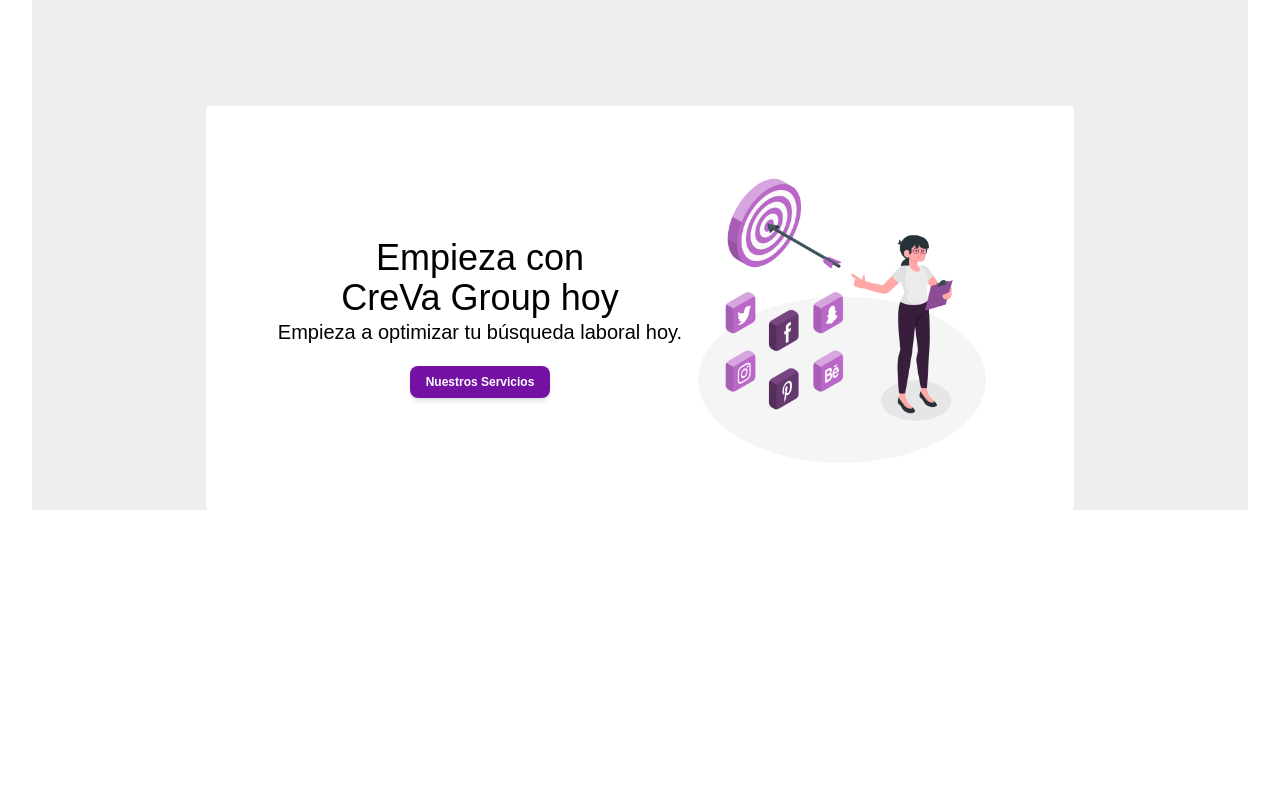
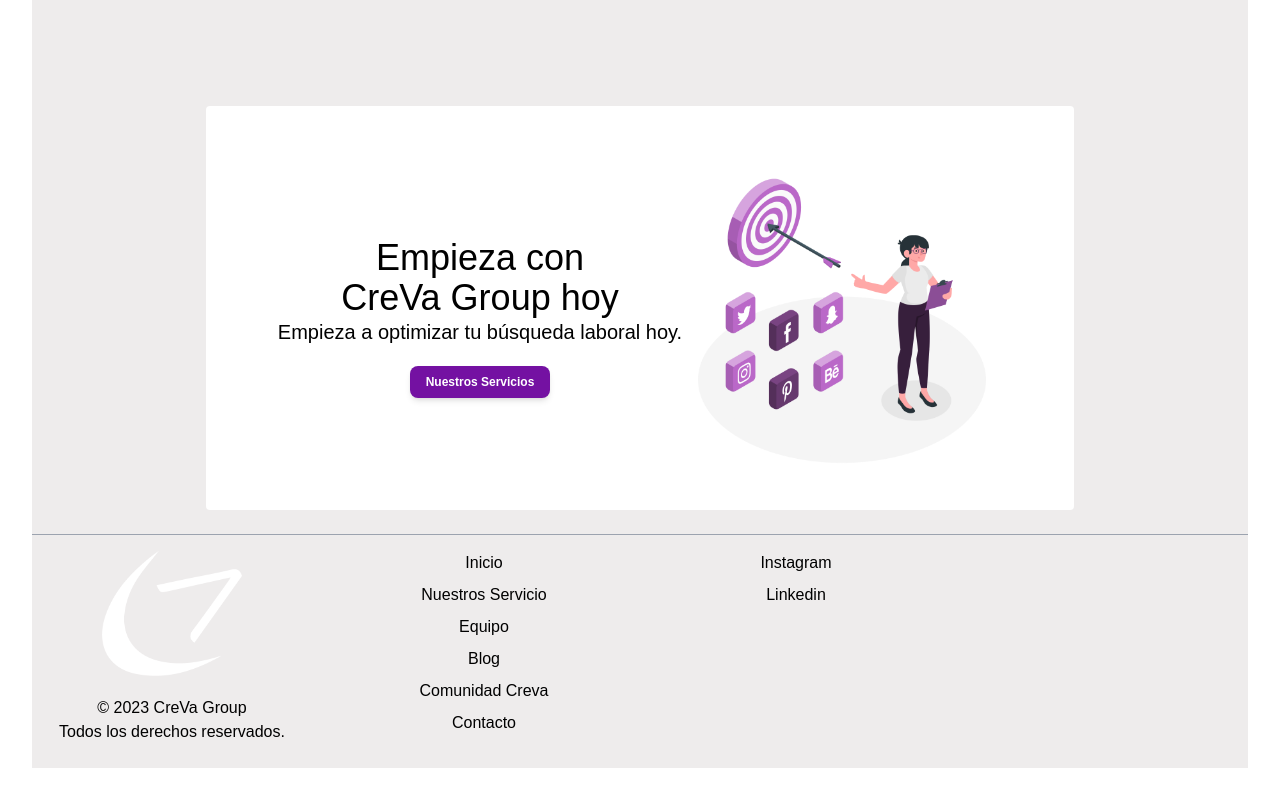
Before and after one commit to CrevaGroup/client, a React (Vite) app: page / in a window 1280 px wide. Shown: the part 1849-2649 px from the top of the page. Before the commit the page ends 2391 px from the top, so only its background shows below. Built offline with nearby package versions, Linux system fonts and the light colour scheme.

Commit message:
Creacion de Footer

```diff
--- /dev/null
+++ b/src/components/Footer.jsx
@@ -0,0 +1,52 @@
+import { NavLink } from "react-router-dom";
+
+import LogoBlanco from "../assets/Blanco-transparente-Logo.png"
+
+function Footer(){
+    return(
+        <footer className="bg-custom-gray text-black py-6">
+      <div className="container mx-auto text-center">
+        <hr className="border-gray-400 mb-4" />
+        <div className="grid grid-cols-1 md:grid-cols-4 gap-8">
+          <div>
+            <img src={LogoBlanco} alt="Logo Footer" className="w-1/2  mx-auto"/>
+            <p className="mt-5">&copy; 2023 CreVa Group</p>
+                <p>Todos los derechos reservados.</p>
+          </div>
+          <div className="text-center">
+          <div className="mb-2">
+            <NavLink to="/">Inicio</NavLink>
+          </div>
+            <div className="mb-2">
+            <NavLink to="/Services">Nuestros Servicio</NavLink>
+            </div>
+            <div className="mb-2">
+            <NavLink to="/Team">Equipo</NavLink>
+            </div>
+            <div className="mb-2">
+            <NavLink to="/Blog">Blog</NavLink>
+            </div>
+            <div className="mb-2">
+            <NavLink to="/Comunidad">Comunidad Creva</NavLink>
+            </div>
+            <div className="mb-2">
+            <NavLink to="/Contacto">Contacto</NavLink>
+            </div>
+            <div className="mb-2"></div>
+          </div>
+          <div>
+            <div className="mb-2">
+            <NavLink to="https://www.instagram.com/creva.group/">Instagram</NavLink>
+            </div>
+            <div className="mb-2">
+            <NavLink to="https://www.linkedin.com/company/creva-group/">Linkedin</NavLink>
+            </div>
+          </div>
+        </div>
+
+      </div>
+    </footer>
+    )
+}
+
+export default Footer;
--- a/src/views/Home.jsx
+++ b/src/views/Home.jsx
@@ -3,6 +3,7 @@
 
 import SearchBar from "../components/SearchBar";
 import Services from "../components/Services";
+import Footer from "../components/Footer";
 import Consulting from "../assets/Online-consulting-amico.png";
 import Blog from "../assets/Status-update-amico.png";
 
@@ -56,6 +57,7 @@
         <div className="bg-white w-48 h-40 m-4"></div>
       </div>
       <Services />
+      <Footer />
     </div>
   );
 };
```
Also changed, not shown: src/assets/Blanco-transparente-Logo.png (added).
